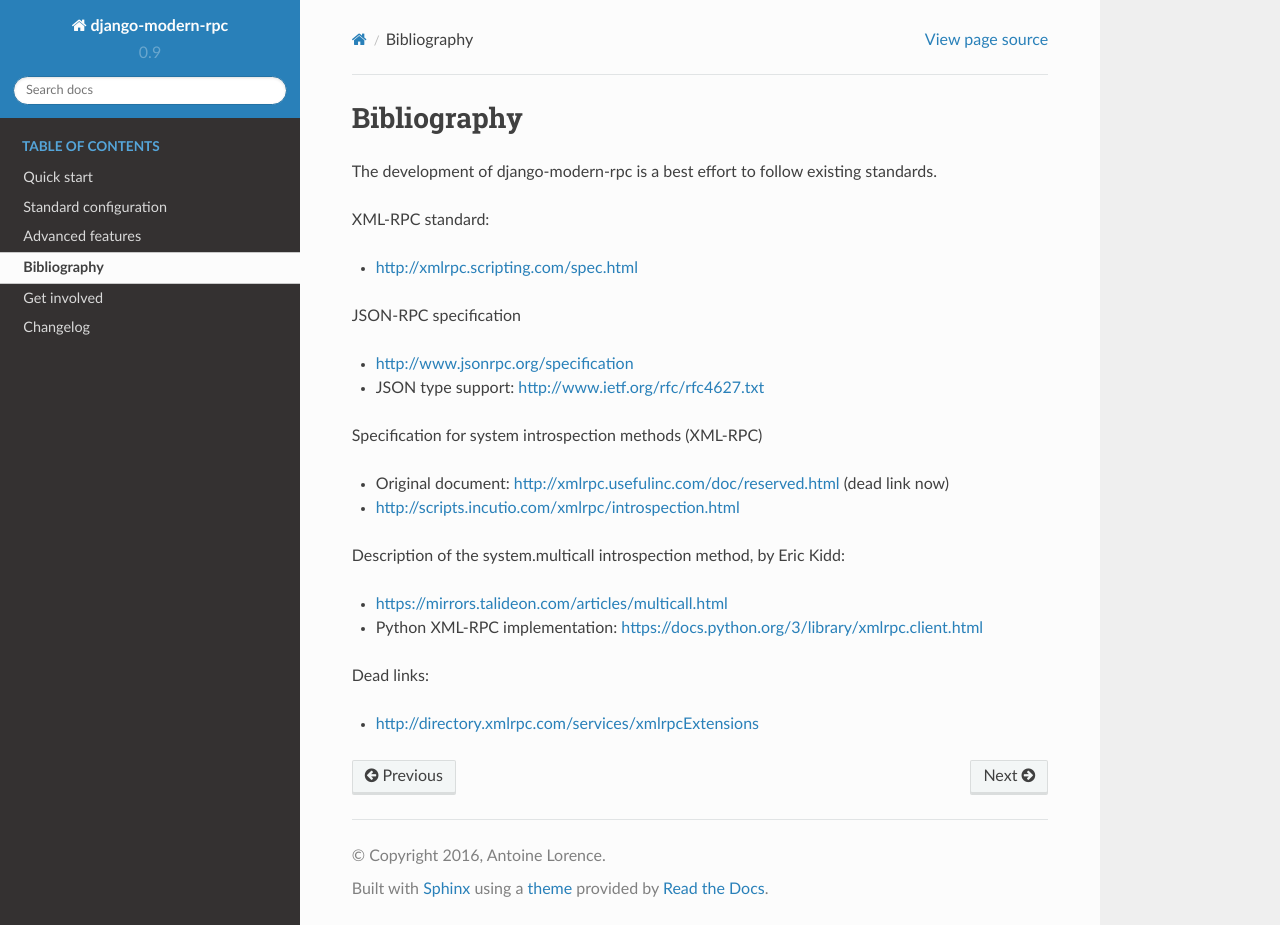
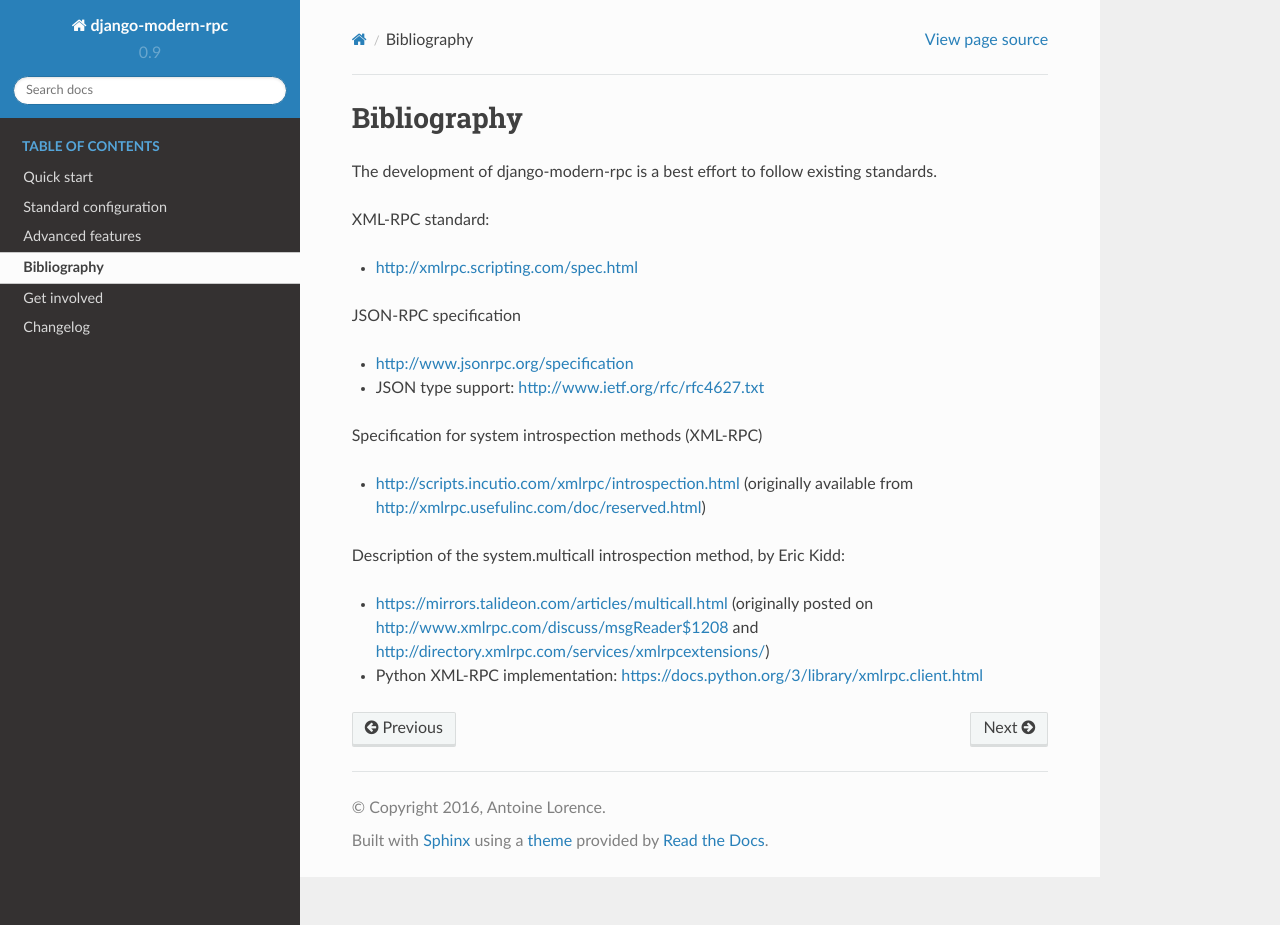
Before and after one commit to alorence/django-modern-rpc, a Sphinx documentation site: the page built from docs/source/biblio.rst, in a window 1280 px wide and 925 px high. Built offline with Sphinx 7.4.7 and the Read the Docs theme 2.0.0, drawn with Linux system fonts in a browser that asks for light colours.

Commit message:
Add some missing doc

```diff
--- a/CHANGELOG.rst
+++ b/CHANGELOG.rst
@@ -5,6 +5,8 @@
 -------------------
 - Documentation improved
 - Update documentation templates to use Bootstrap 4.0.0-beta.2 (previously 4.0.0-alpha.5)
+- Logging system usage has been completely rewritten:
+  -
 
 Release 0.9.0 (2017-10-03)
 --------------------------
--- a/docs/source/biblio.rst
+++ b/docs/source/biblio.rst
@@ -15,14 +15,11 @@
 
 Specification for system introspection methods (XML-RPC)
 
-- Original document: http://xmlrpc.usefulinc.com/doc/reserved.html (dead link now)
-- http://scripts.incutio.com/xmlrpc/introspection.html
+- http://scripts.incutio.com/xmlrpc/introspection.html (originally available
+  from http://xmlrpc.usefulinc.com/doc/reserved.html)
 
 Description of the system.multicall introspection method, by Eric Kidd:
 
-- https://mirrors.talideon.com/articles/multicall.html
+- https://mirrors.talideon.com/articles/multicall.html (originally posted
+  on http://www.xmlrpc.com/discuss/msgReader$1208 and http://directory.xmlrpc.com/services/xmlrpcextensions/)
 - Python XML-RPC implementation: https://docs.python.org/3/library/xmlrpc.client.html
-
-Dead links:
-
-- http://directory.xmlrpc.com/services/xmlrpcExtensions
```
Also changed, not shown: docs/source/2_advanced_features/error_handling.rst (+5 -3 lines), docs/source/2_advanced_features/system_methods.rst (+9 -3 lines).
